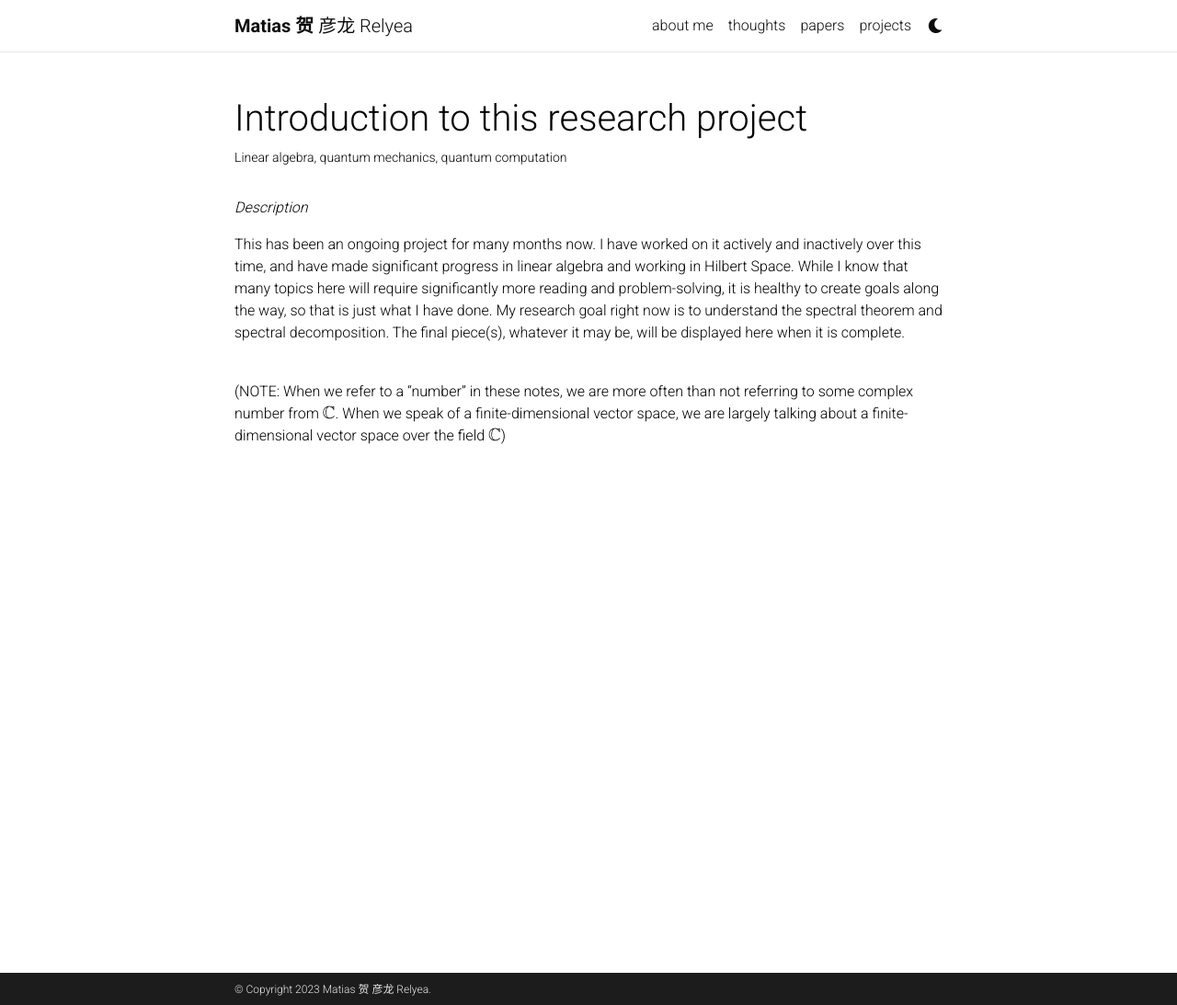
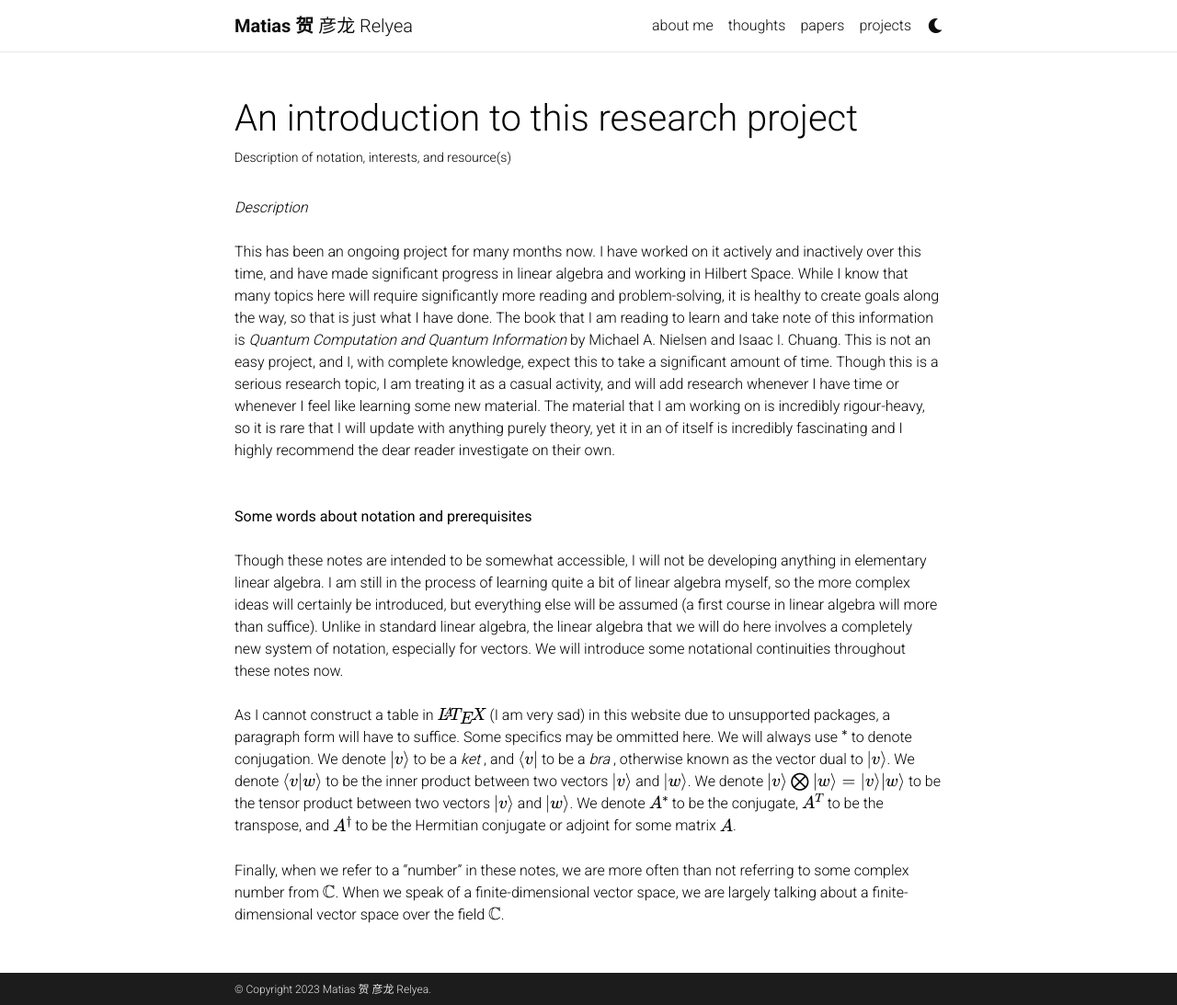
Before and after one commit to Quadcryo/quadcryo, a Jekyll site: the page built from _projects/introduction and final product (quantum mechanics research project).md, in a window 1280 px wide and 1093 px high. Shown: the whole window at 92% size. Built offline with Jekyll 4.4.1, drawn with Linux system fonts in a browser that asks for light colours; comment, search, counter and statistics services are not loaded; a style sheet for code colours, icons or effects is not loaded.

Commit message:
new stuff and edits

```diff
--- a/_projects/introduction and final product (quantum mechanics research project).md
+++ b/_projects/introduction and final product (quantum mechanics research project).md
@@ -1,17 +1,27 @@
 ---
 layout: page
-title: Introduction to this research project
-description: Linear algebra, quantum mechanics, quantum computation
+title: An introduction to this research project
+description: Description of notation, interests, and resource(s)
 img: assets/img/bra ket.png
 importance: 1
 category: quantum mechanics research project (P)
 ---
 
 <i> Description </i>
-<p>
-This has been an ongoing project for many months now. I have worked on it actively and inactively over this time, and have made significant progress in linear algebra and working in Hilbert Space. While I know that many topics here will require significantly more reading and problem-solving, it is healthy to create goals along the way, so that is just what I have done. My research goal right now is to understand the spectral theorem and spectral decomposition. The final piece(s), whatever it may be, will be displayed here when it is complete.
-</p>
-
 <br>
-(NOTE: When we refer to a "number" in these notes, we are more often than not referring to some complex number from $$\mathbb{C}$$. When we speak of a finite-dimensional vector space, we are largely talking about a finite-dimensional vector space over the field $$\mathbb{C}$$)
 <br>
+This has been an ongoing project for many months now. I have worked on it actively and inactively over this time, and have made significant progress in linear algebra and working in Hilbert Space. While I know that many topics here will require significantly more reading and problem-solving, it is healthy to create goals along the way, so that is just what I have done. The book that I am reading to learn and take note of this information is <i> Quantum Computation and Quantum Information </i> by Michael A. Nielsen and Isaac I. Chuang. This is not an easy project, and I, with complete knowledge, expect this to take a significant amount of time. Though this is a serious research topic, I am treating it as a casual activity, and will add research whenever I have time or whenever I feel like learning some new material. The material that I am working on is incredibly rigour-heavy, so it is rare that I will update with anything purely theory, yet it in an of itself is incredibly fascinating and I highly recommend the dear reader investigate on their own.
+<br>
+<br>
+<br>
+<b> Some words about notation and prerequisites </b>
+<br>
+<br>
+Though these notes are intended to be somewhat accessible, I will not be developing anything in elementary linear algebra. I am still in the process of learning quite a bit of linear algebra myself, so the more complex ideas will certainly be introduced, but everything else will be assumed (a first course in linear algebra will more than suffice). Unlike in standard linear algebra, the linear algebra that we will do here involves a completely new system of notation, especially for vectors. We will introduce some notational continuities throughout these notes now.
+<br>
+<br>
+As I cannot construct a table in $$\LaTeX$$ (I am very sad) in this website due to unsupported packages, a paragraph form will have to suffice. Some specifics may be ommitted here. We will always use $$^{*}$$ to denote conjugation. We denote $$|v\rangle$$ to be a <i> ket </i>, and $$\langle v|$$ to be a <i> bra </i>, otherwise known as the vector dual to $$|v\rangle$$. We denote $$\langle v|w \rangle$$ to be the inner product between two vectors $$|v \rangle$$ and $$|w \rangle$$. We denote $$|v \rangle \bigotimes |w\rangle = |v \rangle|w \rangle$$ to be the tensor product between two vectors $$|v \rangle$$ and $$|w \rangle$$. We denote $$A^{*}$$ to be the conjugate, $$A^{T}$$ to be the transpose, and $$A^{\dagger}$$ to be the Hermitian conjugate or adjoint for some matrix $$A$$.
+<br>
+<br>
+Finally, when we refer to a "number" in these notes, we are more often than not referring to some complex number from $$\mathbb{C}$$. When we speak of a finite-dimensional vector space, we are largely talking about a finite-dimensional vector space over the field $$\mathbb{C}$$.
+<br>
```
Also changed, not shown: _projects/definition of the inner product and other (quantum mechanics research project).md (+2 -2 lines), _projects/eigenthings and the Pauli matrices (quantum mechanics research project).md (+2 -2 lines), _projects/hermitian operators (quantum mechanics research project).md (added, +149 -0 lines), _projects/intuition for outer products and their uses (quantum mechanics research project).md (+1 -1 lines), _projects/linear operators (quantum mechanics research project).md (+1 -1 lines), _projects/spectral decomposition (quantum mechanics research project).md (added, +8 -0 lines), _projects/statistics project.md (+1 -1 lines).
